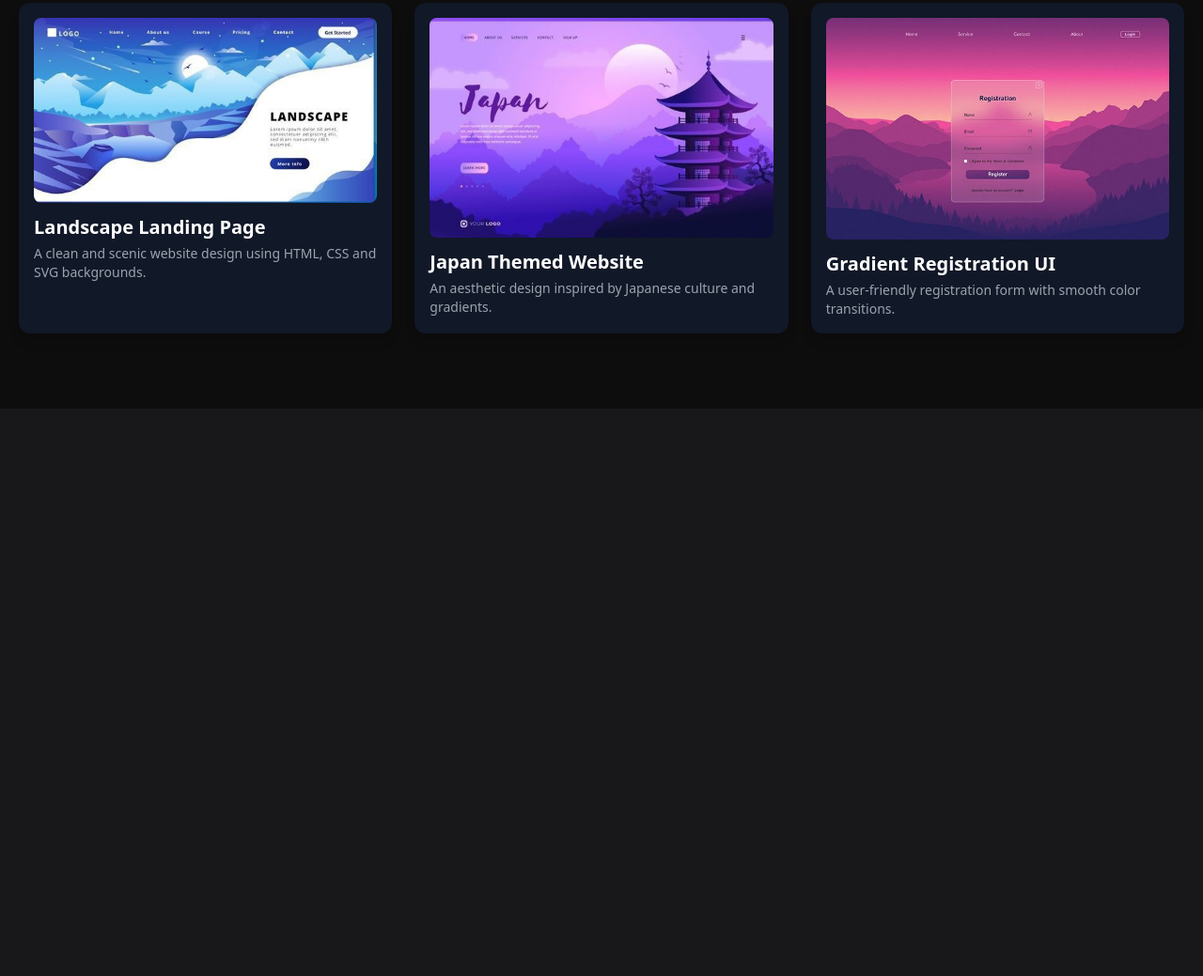
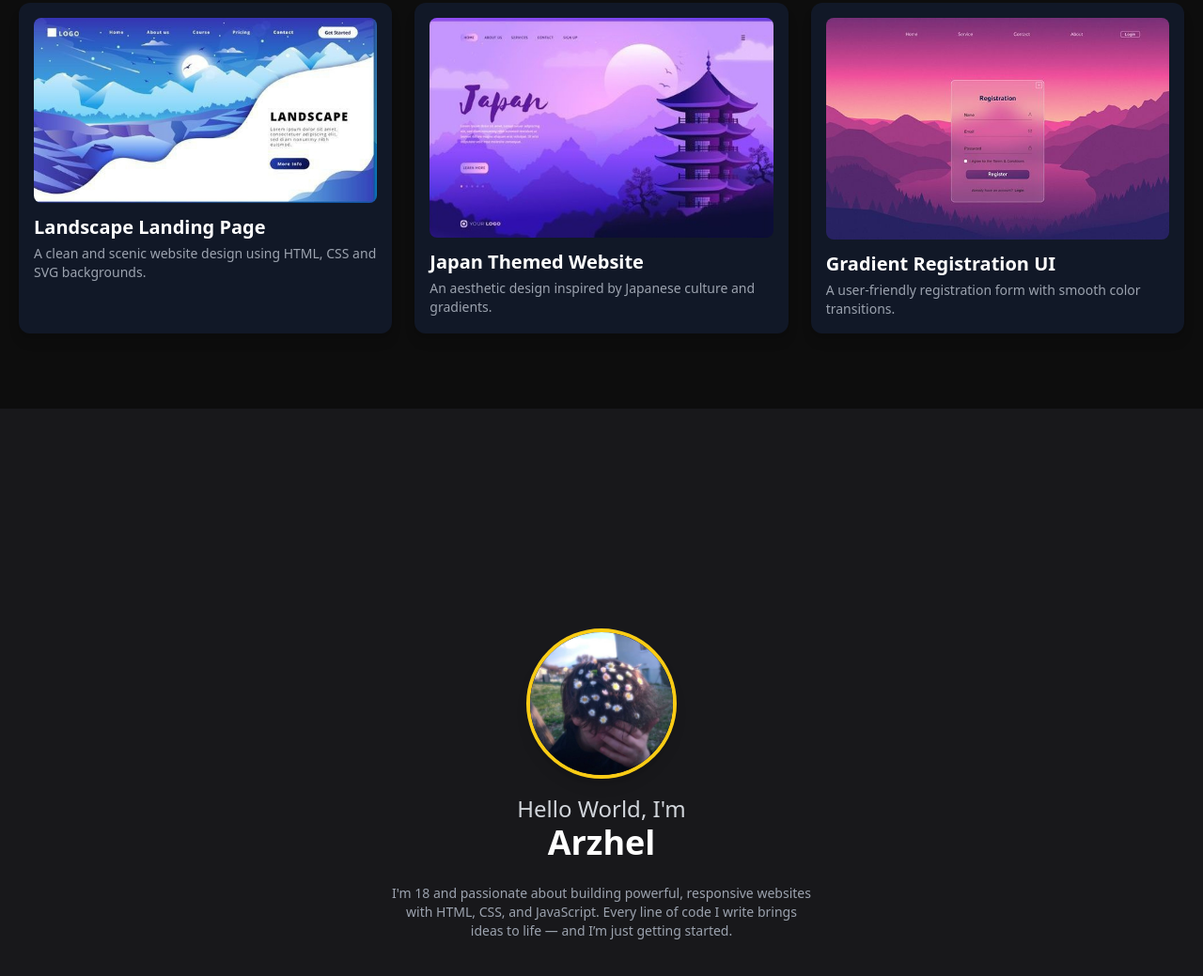
Before and after one commit to aoez5/Arzhrl-abot-me, a plain HTML site: page index.html in a window 1280 px wide. Shown: the part 1439-2478 px from the top of the page at 94% size. Before the commit the page ends 1874 px from the top, so only its background shows below. Drawn offline with nearby package versions, Linux system fonts and the light colour scheme.

Commit message:
Update index.html

```diff
--- a/index.html
+++ b/index.html
@@ -119,3 +119,14 @@
     </script>
   </body>
 </html>
+<!-- Hero Section -->
+<section id="home" class="flex flex-col items-center justify-center h-screen text-center px-4">
+  <img src="arzhel.png" alt="Arzhel's Avatar" class="w-40 h-40 rounded-full mb-4 border-yellow-400 border-4 object-cover shadow-lg" />
+  <h2 class="text-2xl text-gray-300">Hello World, I'm</h2>
+  <h1 class="text-4xl font-bold text-white">Arzhel</h1>
+  <p class="text-lg text-yellow-300 mt-2" id="typing-text"></p>
+  <p class="text-sm max-w-md mt-4 text-gray-400">
+    I'm 18 and passionate about building powerful, responsive websites with HTML, CSS, and JavaScript.
+    Every line of code I write brings ideas to life — and I’m just getting started.
+  </p>
+</section>
```
